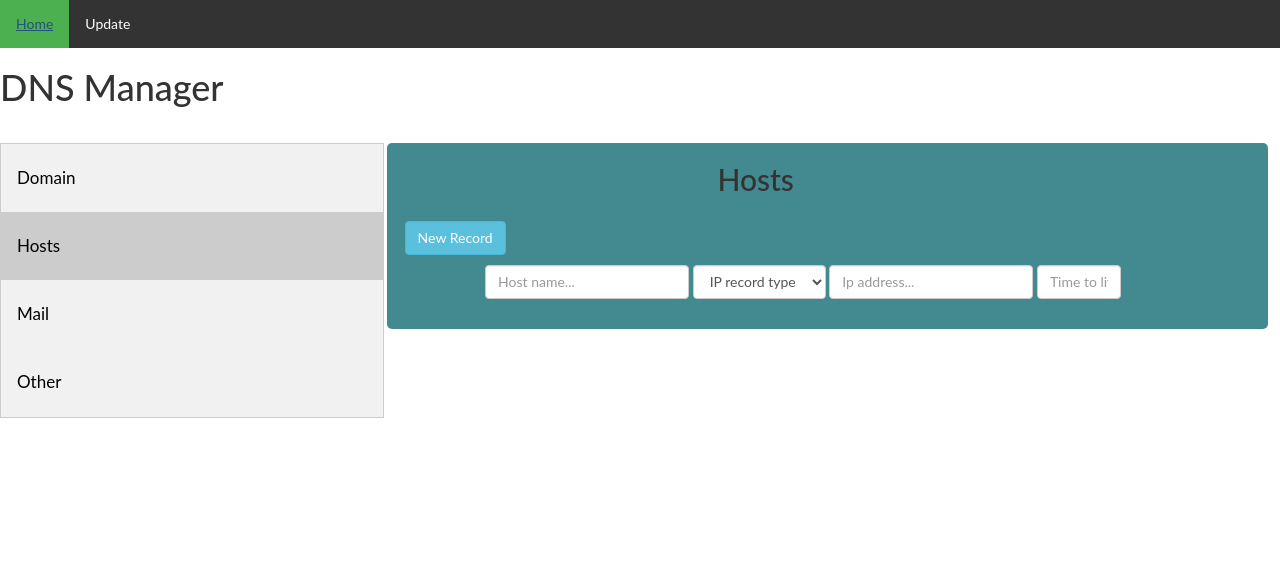
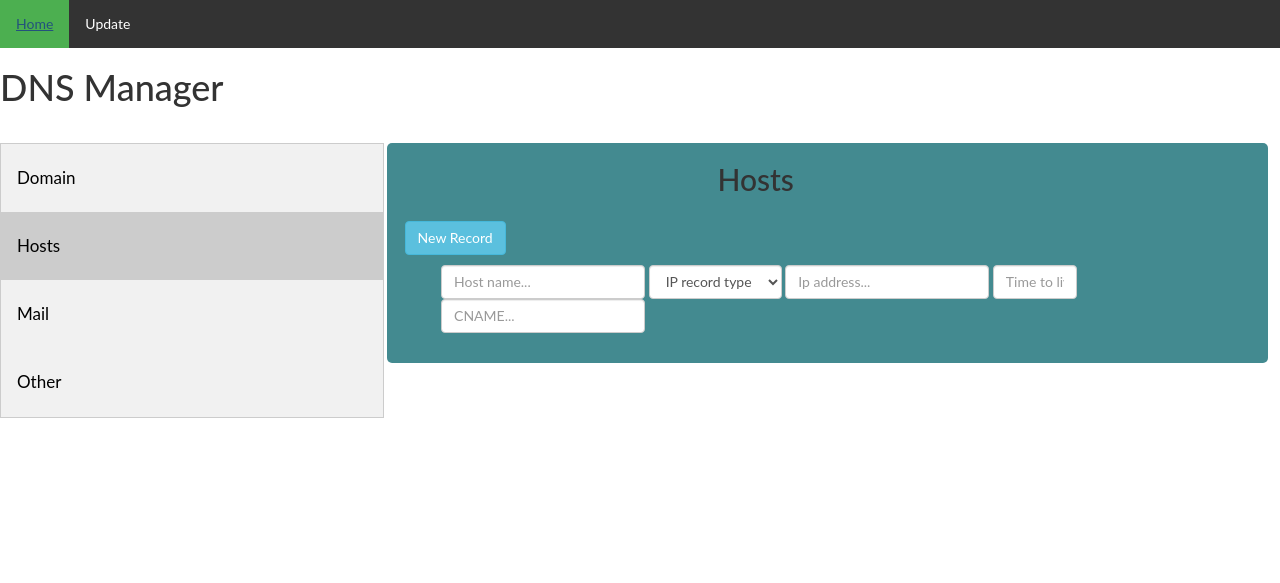
Before and after one commit to ilie05/licenta-web-server, a Flask app: page / in a window 1280 px wide, after a click on "Hosts". Shown: the top 583 px of the page. Run offline with Flask 2, Linux system fonts and the light colour scheme; some libraries are stand-ins or nearby versions.

Commit message:
add CNAME fields for HOSTS and MAILS

```diff
--- a/app.py
+++ b/app.py
@@ -176,7 +176,7 @@ def process_form(data):
 
     for _, record in enumerate(ns_records):
         try:
-            temp_dict['ns'] = Validation.check_domain_name(record['ns'])
+            temp_dict['ns'] = Validation.check_host_name(record['ns'], 'NAME SERVER')
         except Exception as e:
             temp_dict_error['ns'] = str(e)
 
@@ -217,7 +217,7 @@ def process_form(data):
 
     for _, record in enumerate(hosts_records):
         try:
-            temp_dict['host_name'] = Validation.check_domain_name(record['host_name'])
+            temp_dict['host_name'] = Validation.check_host_name(record['host_name'], 'HOST NAME')
         except Exception as e:
             temp_dict_error['host_name'] = str(e)
         try:
@@ -242,6 +242,11 @@ def process_form(data):
             temp_dict['host_name_ttl'] = Validation.check_ttl(record['host_name_ttl'], 86400)
         except Exception as e:
             temp_dict_error['host_name_ttl'] = str(e)
+
+        try:
+            temp_dict['host_cname'] = Validation.check_host_name(record['host_cname'], 'CNAME')
+        except Exception as e:
+            temp_dict_error['host_cname'] = str(e)
 
         if len(temp_dict_error.keys()) > 0:
             error['hosts_records'].append(temp_dict_error)
@@ -280,7 +285,7 @@ def process_form(data):
             continue
 
         try:
-            temp_dict['mail_host'] = Validation.check_domain_name(record['mail_host'])
+            temp_dict['mail_host'] = Validation.check_host_name(record['mail_host'], 'MAIL HOST NAME')
         except Exception as e:
             temp_dict_error['mail_host'] = str(e)
 
@@ -288,6 +293,11 @@ def process_form(data):
             temp_dict['mail_ttl'] = Validation.check_ttl(record['mail_ttl'], 3024000)
         except Exception as e:
             temp_dict_error['mail_ttl'] = str(e)
+
+        try:
+            temp_dict['mail_cname'] = Validation.check_host_name(record['mail_cname'], 'CNAME')
+        except Exception as e:
+            temp_dict_error['mail_cname'] = str(e)
 
         try:
             temp_dict['mail_preference'] = Validation.check_ttl(record['mail_preference'], 65535)
--- a/static/common_script.js
+++ b/static/common_script.js
@@ -1,3 +1,7 @@
+function printf(arg) {
+    console.log(arg);
+}
+
 function CheckChangeEvent() {
     let order_of_this = this.name.substring(8);
     let input_target = $('#mail_ip_host' + order_of_this)[0];
@@ -47,6 +51,8 @@ function addHostRecord(counterHostRecords) {
 				<input type="text" name="host_name_ip${counterHostRecords}" id="host_name_ip${counterHostRecords}" placeholder="Ip address..." class="form-control">
 				<input type="number" name="host_name_ttl${counterHostRecords}" id="host_name_ttl${counterHostRecords}"
 				    placeholder="Time to live..." min="0" max="86400" class="form-control">
+                <input type="text" name="host_cname${counterHostRecords}" id="host_cname${counterHostRecords}" placeholder="CNAME..." class="form-control"
+                    pattern="^(([a-zA-Z0-9]|[a-zA-Z0-9][a-zA-Z0-9\\-]*[a-zA-Z0-9])\\.)*([A-Za-z]|[A-Za-z][A-Za-z0-9\\-]*[A-Za-z0-9])$">
 			</div>`;
     $(".host_record_wrapper").append(content);
 }
@@ -67,6 +73,8 @@ function addMailRecord(counterMailRecords) {
 			        type="number" min="0" max="65535" placeholder="Preference..." class="form-control">
 			    <input type="number" name="mail_ttl${counterMailRecords}" id="mail_ttl${counterMailRecords}"
 			        class="form-control" placeholder="Time to live..." min="0" max="3024000">
+                <input name="mail_cname${counterMailRecords}" id="mail_cname${counterMailRecords}" type="text" placeholder="CNAME..." class="form-control"
+                    pattern="^(([a-zA-Z0-9]|[a-zA-Z0-9][a-zA-Z0-9\\-]*[a-zA-Z0-9])\\.)*([A-Za-z]|[A-Za-z][A-Za-z0-9\\-]*[A-Za-z0-9])$">
                 <label class="form-check-label">
                     <input type="checkbox" class="external-check  form-check-input" name="external${counterMailRecords}">External record
                 </label>
@@ -118,13 +126,15 @@ function getHostRecords(numRecords) {
         let host_name_ip_addr_type = $('#host_name_ip_addr_type' + index + ' :selected');
         let host_name_ip = $('#host_name_ip' + index)[0];
         let host_name_ttl = $('#host_name_ttl' + index)[0];
+        let host_cname = $('#host_cname' + index)[0];
 
         if (host_name.value != '' && host_name_ip_addr_type.val() != '' && host_name_ip.value != '') {
             hosts_records.push({
                 host_name: host_name.value,
                 host_name_ip_addr_type: host_name_ip_addr_type.val(),
                 host_name_ip: host_name_ip.value,
-                host_name_ttl: host_name_ttl.value
+                host_name_ttl: host_name_ttl.value,
+                host_cname: host_cname.value
             });
         }
         index++;
@@ -150,6 +160,7 @@ function getMailRecords(numRecords) {
         let mail_preference = $('#mail_preference' + index)[0];
         let mail_ttl = $('#mail_ttl' + index)[0];
         let external = $('[name=external' + index + ']');
+        let mail_cname = $('#mail_cname' + index)[0];
 
         if (!external.is(':checked')) {
             if (mail_host.value != '' && mail_addr_type.val() != '' && mail_ip_host.value != '' && mail_preference.value != '') {
@@ -159,6 +170,7 @@ function getMailRecords(numRecords) {
                     mail_ip_host: mail_ip_host.value,
                     mail_preference: mail_preference.value,
                     mail_ttl: mail_ttl.value,
+                    mail_cname: mail_cname.value,
                     external: false
                 });
             }
@@ -168,6 +180,7 @@ function getMailRecords(numRecords) {
                     mail_host: mail_host.value,
                     mail_preference: mail_preference.value,
                     mail_ttl: mail_ttl.value,
+                    mail_cname: mail_cname.value,
                     external: true
                 });
             }
--- a/static/script-update.js
+++ b/static/script-update.js
@@ -149,6 +149,9 @@ function createHostRecords(hosts_records) {
 				    placeholder="Ip address..." class="form-control" value="${record.host_name_ip}">
 				<input type="number" name="host_name_ttl${counterHostRecords}" id="host_name_ttl${counterHostRecords}"
 				    placeholder="Time to live..." min="0" max="86400" class="form-control" value="${record.host_name_ttl}">
+                <input type="text" name="host_cname${counterHostRecords}" id="chost_name${counterHostRecords}"
+				    placeholder="CNAME..." class="form-control" value="${record.host_cname}"
+				    pattern="^(([a-zA-Z0-9]|[a-zA-Z0-9][a-zA-Z0-9\\-]*[a-zA-Z0-9])\\.)*([A-Za-z]|[A-Za-z][A-Za-z0-9\\-]*[A-Za-z0-9])$">
 				<button class="btn btn-danger btn-del" type="button">delete</button>
                 <button class="btn btn-primary btn-edit" type="button">edit</button>
 			</div>`;
@@ -192,6 +195,9 @@ function createMailRecords(mails_records) {
 			        type="number" min="0" max="65535" placeholder="Preference..." class="form-control" value="${record.mail_preference}">
 			    <input type="number" name="mail_ttl${counterMailRecords}" id="mail_ttl${counterMailRecords}"
 			        class="form-control" placeholder="Time to live..." min="0" max="3024000" value="${record.mail_ttl}">
+			    <input name="mail_cname${counterMailRecords}" id="mail_cname${counterMailRecords}" type="text"
+			        placeholder="CNAME..." class="form-control" value="${record.mail_cname}"
+			        pattern="^(([a-zA-Z0-9]|[a-zA-Z0-9][a-zA-Z0-9\\-]*[a-zA-Z0-9])\\.)*([A-Za-z]|[A-Za-z][A-Za-z0-9\\-]*[A-Za-z0-9])$">
                 <label class="form-check-label">
                     <input type="checkbox" class="external-check  form-check-input" name="external${counterMailRecords}">External
                 </label>
--- a/static/style/style.css
+++ b/static/style/style.css
@@ -49,8 +49,9 @@ body {
 
 .ns_record, .host_record, .mail_record {
     padding: 10px;
-    width: 80%;
+    width: 90%;
     margin: 0 auto;
+    /*float: right;*/
 }
 
 .btn-info {
--- a/templates/index.html
+++ b/templates/index.html
@@ -101,6 +101,8 @@
                         <!--86400 sec. or 1 day  max ttl for host name-->
                         <input type="number" name="host_name_ttl1" id="host_name_ttl1" placeholder="Time to live..."
                                min="0" max="86400" class="form-control">
+                        <input type="text" name="host_cname1" id="host_cname1" placeholder="CNAME..." class="form-control"
+                               pattern="^(([a-zA-Z0-9]|[a-zA-Z0-9][a-zA-Z0-9\-]*[a-zA-Z0-9])\.)*([A-Za-z]|[A-Za-z][A-Za-z0-9\-]*[A-Za-z0-9])$">
                     </div>
                 </div>
             </div>
@@ -127,6 +129,8 @@
                         <!--3024000 sec. or 5 weeks  max ttl for mail-->
                         <input type="number" name="mail_ttl1" id="mail_ttl1" placeholder="Time to live..." min="0"
                                max="3024000" class="form-control">
+                        <input name="mail_cname1" id="mail_cname1" type="text" placeholder="CNAME..." class="form-control"
+                               pattern="^(([a-zA-Z0-9]|[a-zA-Z0-9][a-zA-Z0-9\-]*[a-zA-Z0-9])\.)*([A-Za-z]|[A-Za-z][A-Za-z0-9\-]*[A-Za-z0-9])$">
                         <label class="form-check-label">
                             <input type="checkbox" class="external-check form-check-input" name="external1">External
                             record
--- a/validation.py
+++ b/validation.py
@@ -6,6 +6,7 @@ REGEX_email = '^[_a-z0-9-]+(\.[_a-z0-9-]+)*@[a-z0-9-]+(\.[a-z0-9-]+)*(\.[a-z]{2,
 REGEX_label = r'[a-zA-Z90-9]([a-zA-Z90-9-]{0,61}[a-zA-Z90-9])?'
 REGEX_ipv4 = r'^\d{1,3}(\.\d{1,3}){3}$'
 REGEX_ipv6 = r'^[a-fA-F0-9]{1,4}(::?[a-fA-F0-9]{1,4}){1,7}$'
+REGEX_domain = '^([a-z0-9]+(-[a-z0-9]+)*\.)+[a-z]{2,}$'
 
 
 class Validation(object):
@@ -42,13 +43,21 @@ class Validation(object):
         return str(''.join(email)).replace('@', '.')
 
     @staticmethod
-    def check_domain_name(name: str) -> str:
+    def check_host_name(name: str, input_type: str) -> str:
         name = str(name)
         pattern = r'^{0}(\.{0})*\.?$'.format(REGEX_label)
         if re.match(pattern, name):
             return name
 
-        raise Exception("\'{}\' is not a valid domain name!".format(name))
+        raise Exception("\'{0}\' is not a valid {1}!".format(name, input_type))
+
+    @staticmethod
+    def check_domain_name(name: str) -> str:
+        name = str(name)
+        if re.match(REGEX_domain, name):
+            return name
+
+        raise Exception("\'{0}\' is not a valid DOMAIN NAME!".format(name))
 
     @staticmethod
     def check_ipv4(address: str) -> str:
@@ -83,18 +92,18 @@ class Validation(object):
 
 
 if __name__ == '__main__':
+    # try:
+    #     res1 = Validation.check_email('maimsail.com')
+    #     print(res1)
+    # except Exception as e:
+    #     print(str(e))
+
     try:
-        res1 = Validation.check_email('maimsail.com')
-        print(res1)
+        res2 = Validation.check_domain_name('asds', 'DOMAIN')
+        print(res2)
     except Exception as e:
         print(str(e))
 
-    # try:
-    #     res2 = Validation.check_domain_name('a@sds.ds')
-    #     print(res2)
-    # except Exception as e:
-    #     print(str(e))
-    #
     # try:
     #     res3 = Validation.check_ttl('-8')
     #     print(res3)
```
